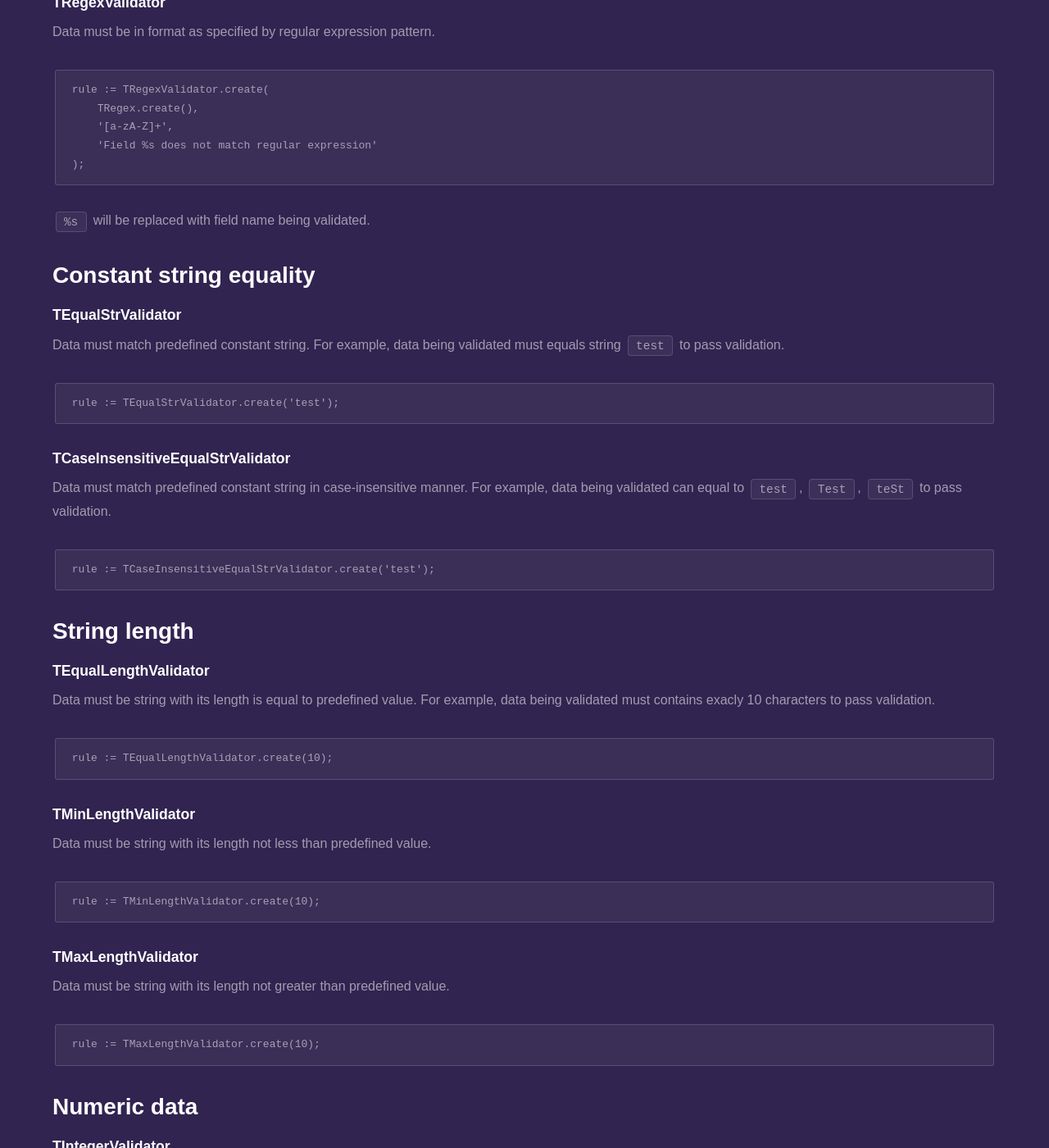
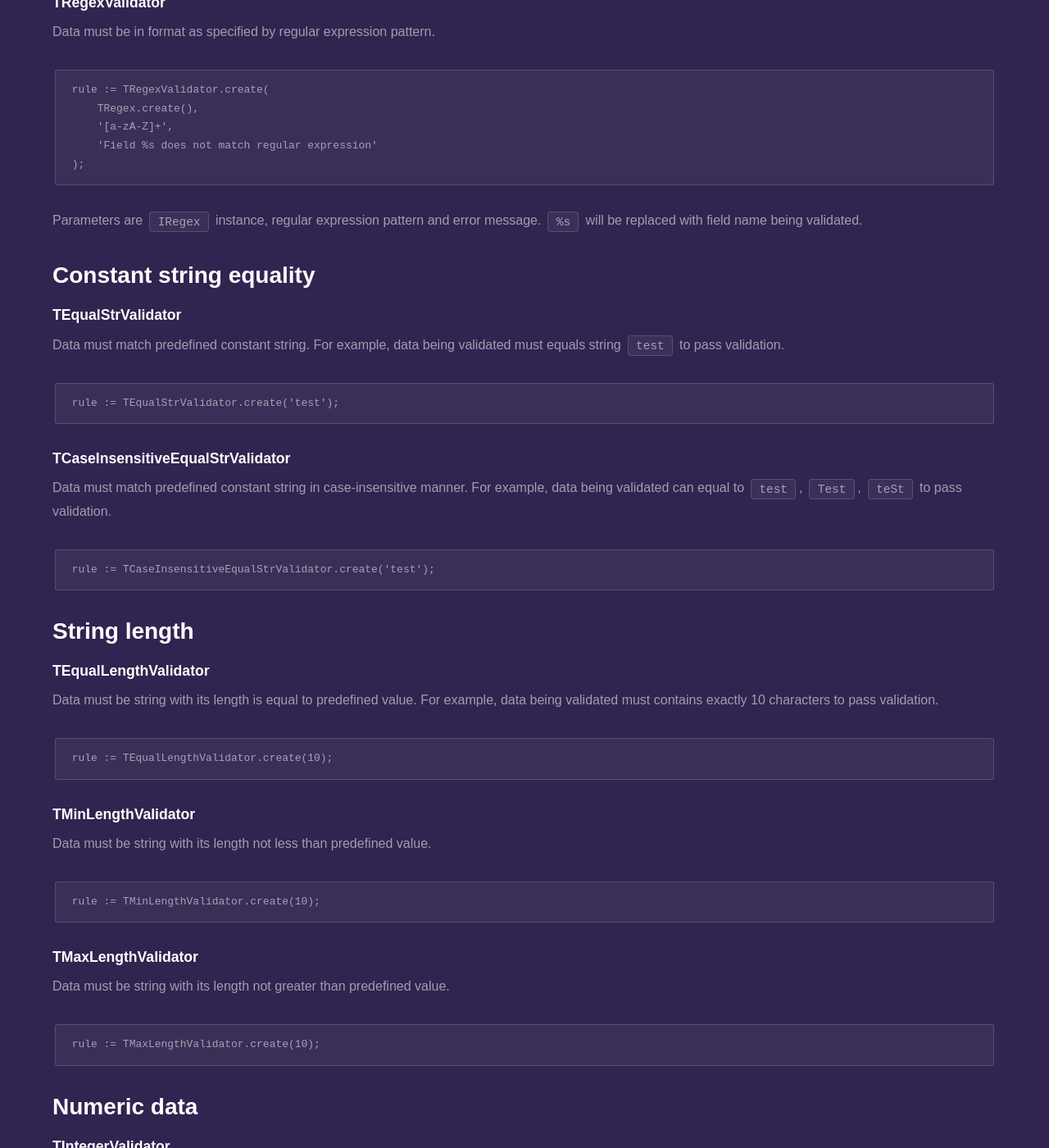
Before and after one commit to fanoframework/fanoframework.github.io, a Jekyll site: the page built from security/form-validation/built-in-validation-rules/index.md, in a window 1280 px wide and 1400 px high, scrolled down 3502 px. Shown: the whole window at 82% size. Built offline with Jekyll 4.4.1, drawn with Linux system fonts in a browser that asks for light colours; our own code applies the rules of GitHub Pages for plain Markdown files.

Commit message:
Fix typo error and improve sentence

````diff
--- a/security/form-validation/built-in-validation-rules/index.md
+++ b/security/form-validation/built-in-validation-rules/index.md
@@ -156,7 +156,7 @@ rule := TRegexValidator.create(
     'Field %s does not match regular expression'
 );
 ```
-
+Parameters are `IRegex` instance, regular expression pattern and error message.
 `%s` will be replaced with field name being validated.
 
 ## Constant string equality
@@ -181,7 +181,7 @@ rule := TCaseInsensitiveEqualStrValidator.create('test');
 
 ### TEqualLengthValidator
 
-Data must be string with its length is equal to predefined value. For example, data being validated must contains exacly 10 characters to pass validation.
+Data must be string with its length is equal to predefined value. For example, data being validated must contains exactly 10 characters to pass validation.
 
 ```
 rule := TEqualLengthValidator.create(10);
````
